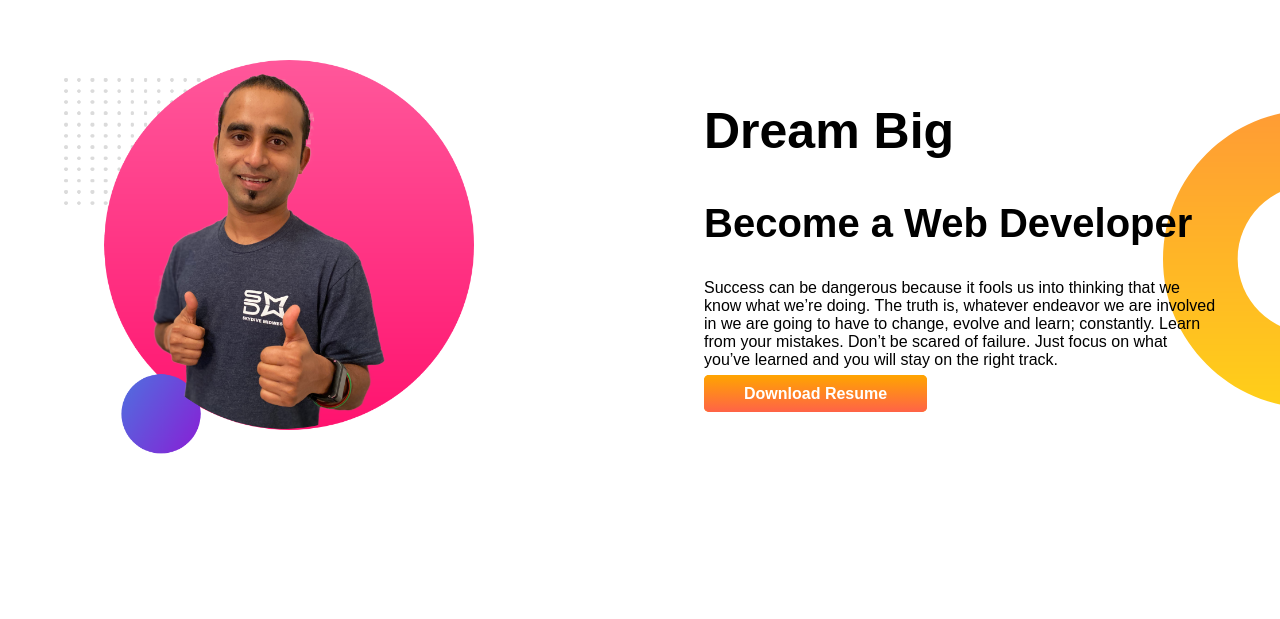
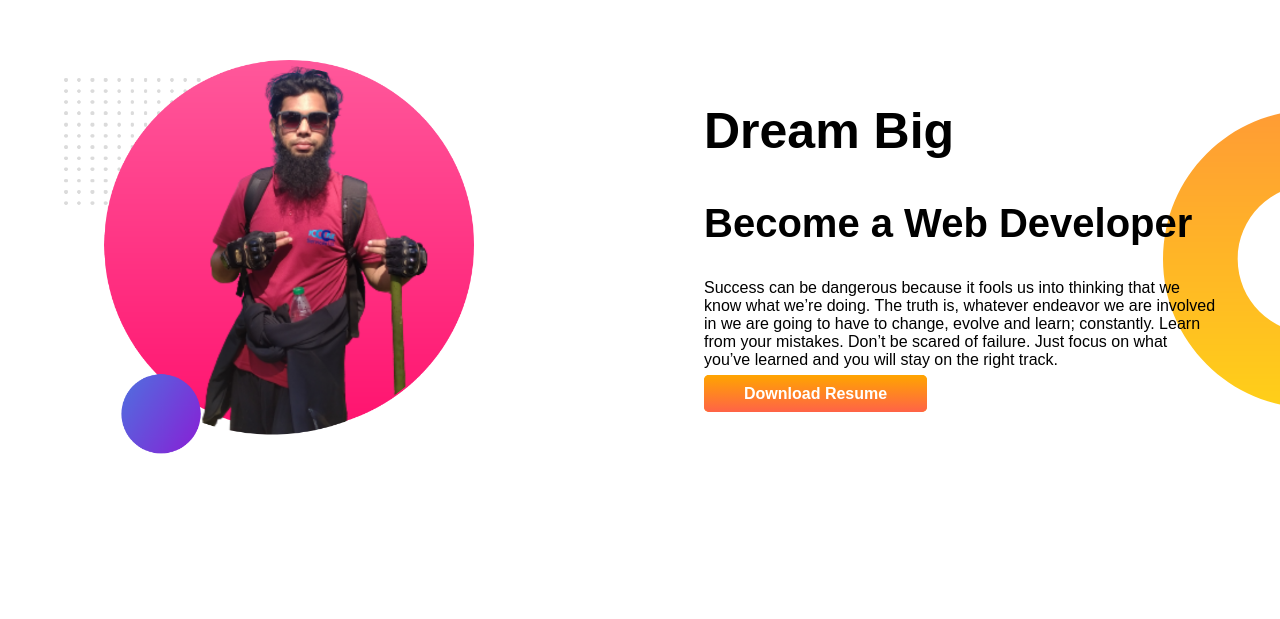
Before and after one commit to softcoder007/developer-portfolio, a plain HTML site: page index.html in a window 1280 px wide. Shown: the part 731-1350 px from the top of the page. Drawn offline with Linux system fonts and the light colour scheme; a web font is replaced by a local one.

Commit message:
style added and boarder added

```diff
--- a/index.html
+++ b/index.html
@@ -31,7 +31,7 @@
     </section>
     <section class="dream-big flexible-container">
         <div class="half-width">
-            <img src="images/jhankar2.png" alt="">
+            <img src="images/my-bg02.png" alt="">
         </div>
         <div class="half-width">
             <h1>Dream Big</h1>
@@ -73,7 +73,6 @@
                     receive the best in the future. </p>
             </div>
         </div>
-
     </section>
 </body>
 <footer>
```
Also changed, not shown: images/my-bg02.png (added).
